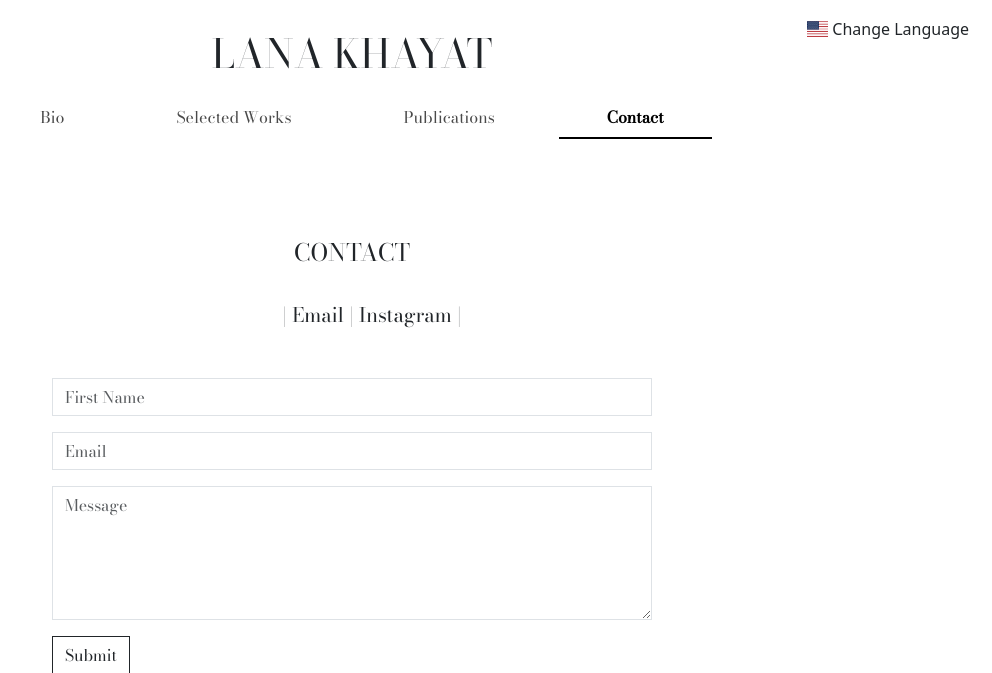
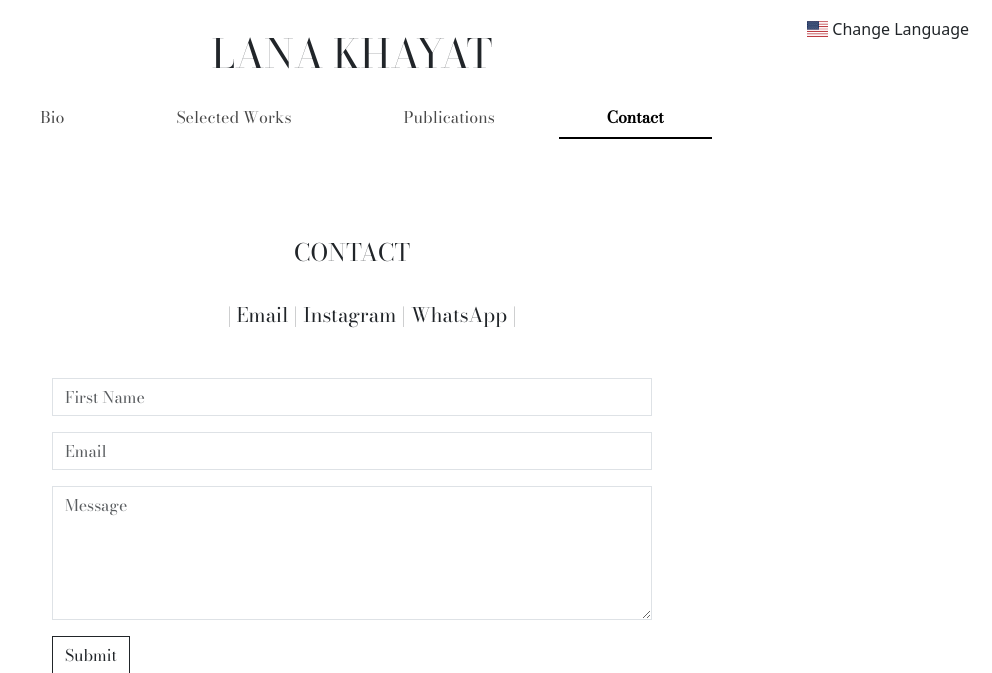
Before and after one commit to tardy-ish/portfolio-artwork-v2, a Flask app: page /en/contact in a window 1280 px wide. Shown: the top 673 px of the page, without its empty margins (288-1280 px from the left). Run offline with Flask 3, Linux system fonts and the light colour scheme; parts of the project's set-up code (start-up, migrations or seed data) failed here and were passed over.

Commit message:
whatsapp business added

```diff
--- a/templates/contact.html
+++ b/templates/contact.html
@@ -16,8 +16,8 @@
     <a href="https://bettermailto.com/user/6469a70931dc163e3d49769c" class="link-dark link-underline-opacity-0 link-underline-opacity-75-hover" target="_blank"> Email </a>
     |
     <a class="link-dark link-underline-opacity-0 link-underline-opacity-75-hover" href="https://instagram.com/lanakhayatstudio" target="_blank">Instagram</a>
-    <!-- | -->
-    <!-- <a class="link-dark link-underline-opacity-0 link-underline-opacity-75-hover" href="" target="_blank">WhatsApp</a>  -->
+    |
+    <a class="link-dark link-underline-opacity-0 link-underline-opacity-75-hover" href="https://wa.me/message/72MWMT4JVS72O1" target="_blank">WhatsApp</a>
     |
 </div>
 <br>
```
